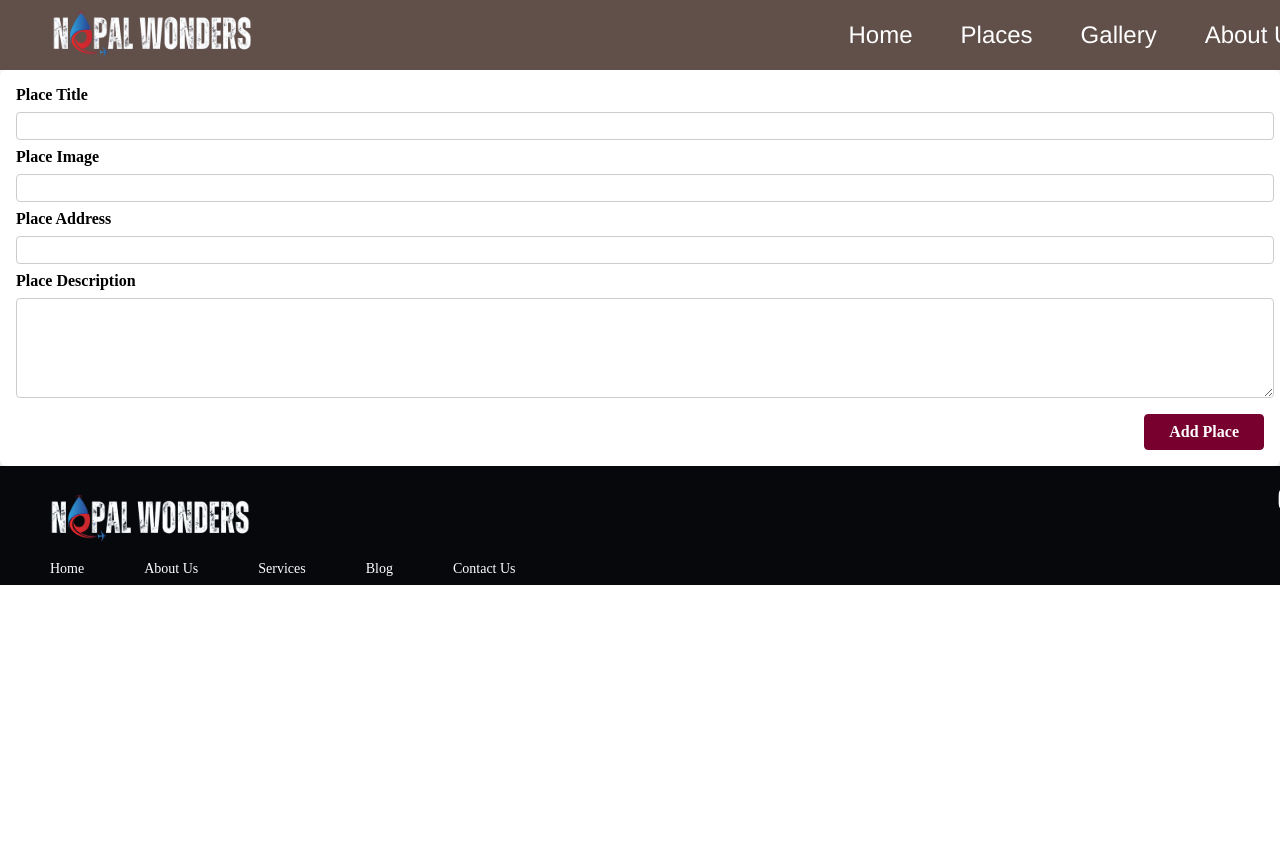
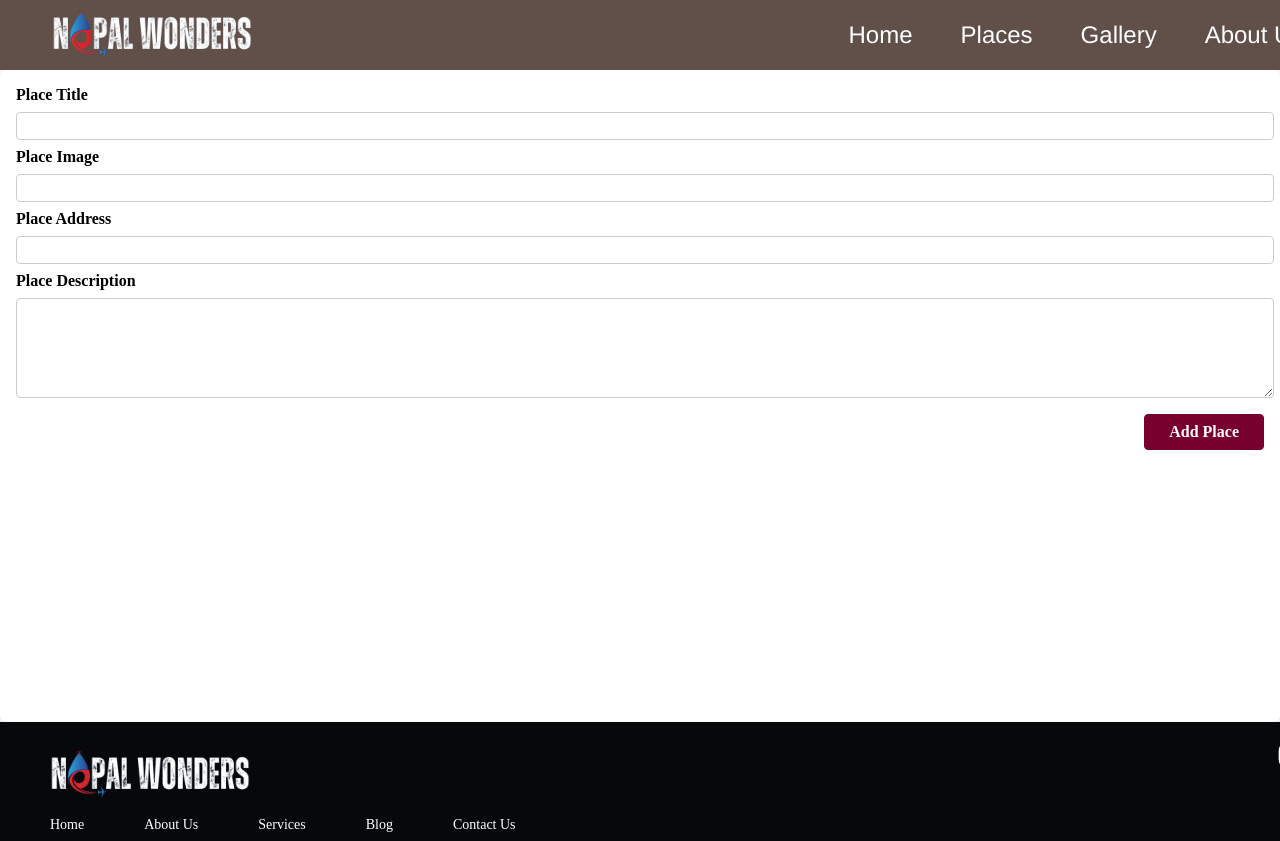
Before and after one commit to ashishbhusal1/NepalWonders, a Next.js app: page /new-place in a window 1280 px wide. Shown: the top 841 px of the page. Before the commit the page ends 800 px from the top, so only its background shows below. Built offline with nearby package versions, Linux system fonts and the light colour scheme; a web font is replaced by a local one.

Commit message:
updated add place page

```diff
--- a/components/places/NewPlaceForm.module.css
+++ b/components/places/NewPlaceForm.module.css
@@ -1,5 +1,6 @@
 .form {
     padding: 1rem;
+    height: 620px;
   }
 
   .control {
```
